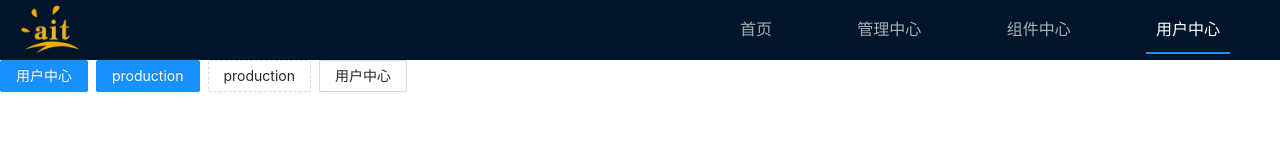
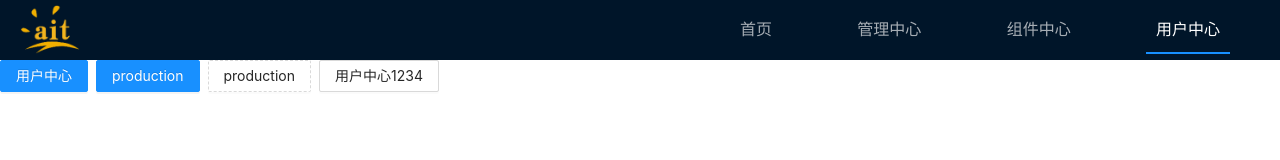
Before and after one commit to shenxuxiang/aitweb-config-center, a React app: page /#/user in a window 1280 px wide. Shown: the top 160 px of the page. Built offline with nearby package versions, Linux system fonts and the light colour scheme.

Commit message:
build: master 构建

```diff
--- a/src/pages/user/index.tsx
+++ b/src/pages/user/index.tsx
@@ -9,7 +9,7 @@ export default class extends PureComponent<any, any> {
           <Button type="primary">用户中心</Button>
           <Button type="primary">production</Button>
           <Button type="dashed">production</Button>
-          <Button>用户中心</Button>
+          <Button>用户中心1234</Button>
         </Space>
       </section>
     );
```
